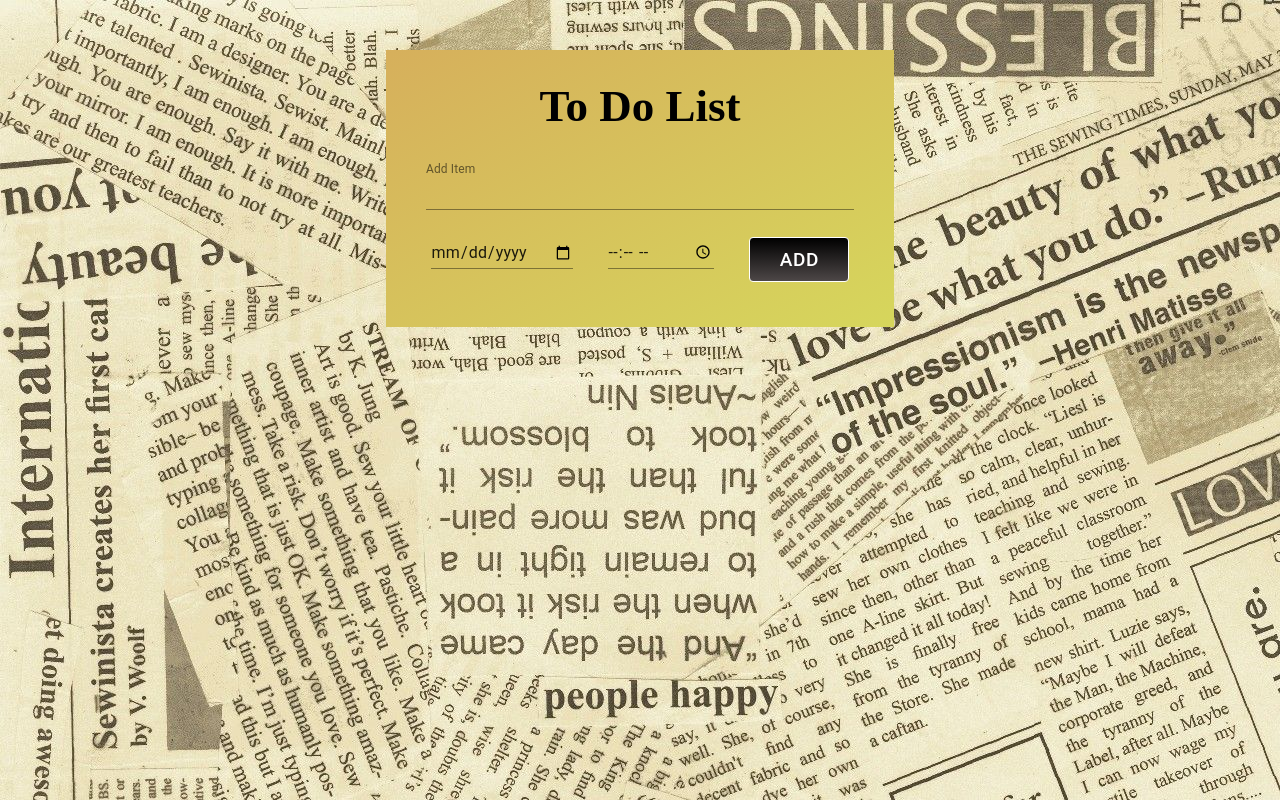
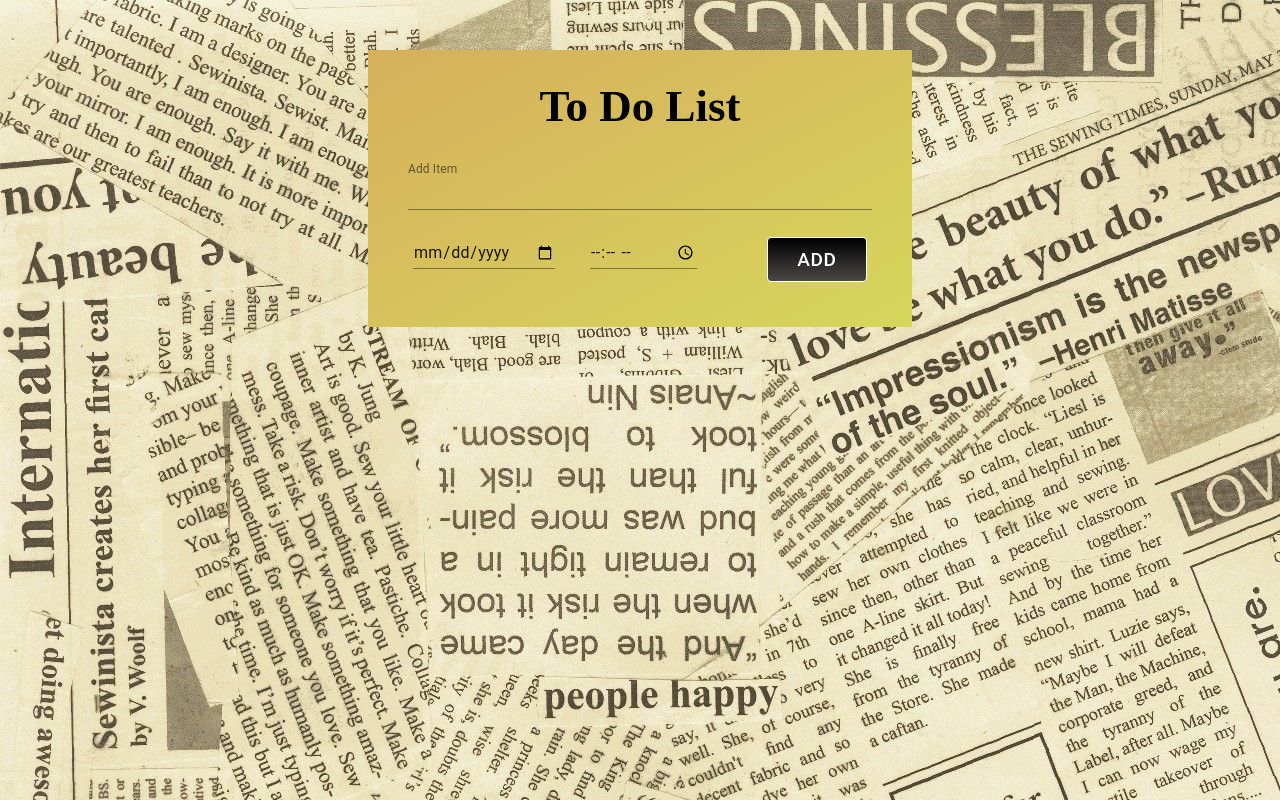
Before and after one commit to BDavid57/To-Do-List-App, a React (Create React App) app: page / in a window 1280 px wide. Built offline with nearby package versions, Linux system fonts and the light colour scheme; a web font is replaced by a local one.

Commit message:
Update App.css

```diff
--- a/src/App.css
+++ b/src/App.css
@@ -53,6 +53,7 @@
 
 .date-time-wrapper button {
   border: 1px solid rgb(255, 255, 255);
+  margin-left: 35px;
   height: 45px;
   width: 100px;
   background-image: linear-gradient(180deg, hsl(0, 0%, 0%), hsl(0, 4%, 29%));
```
